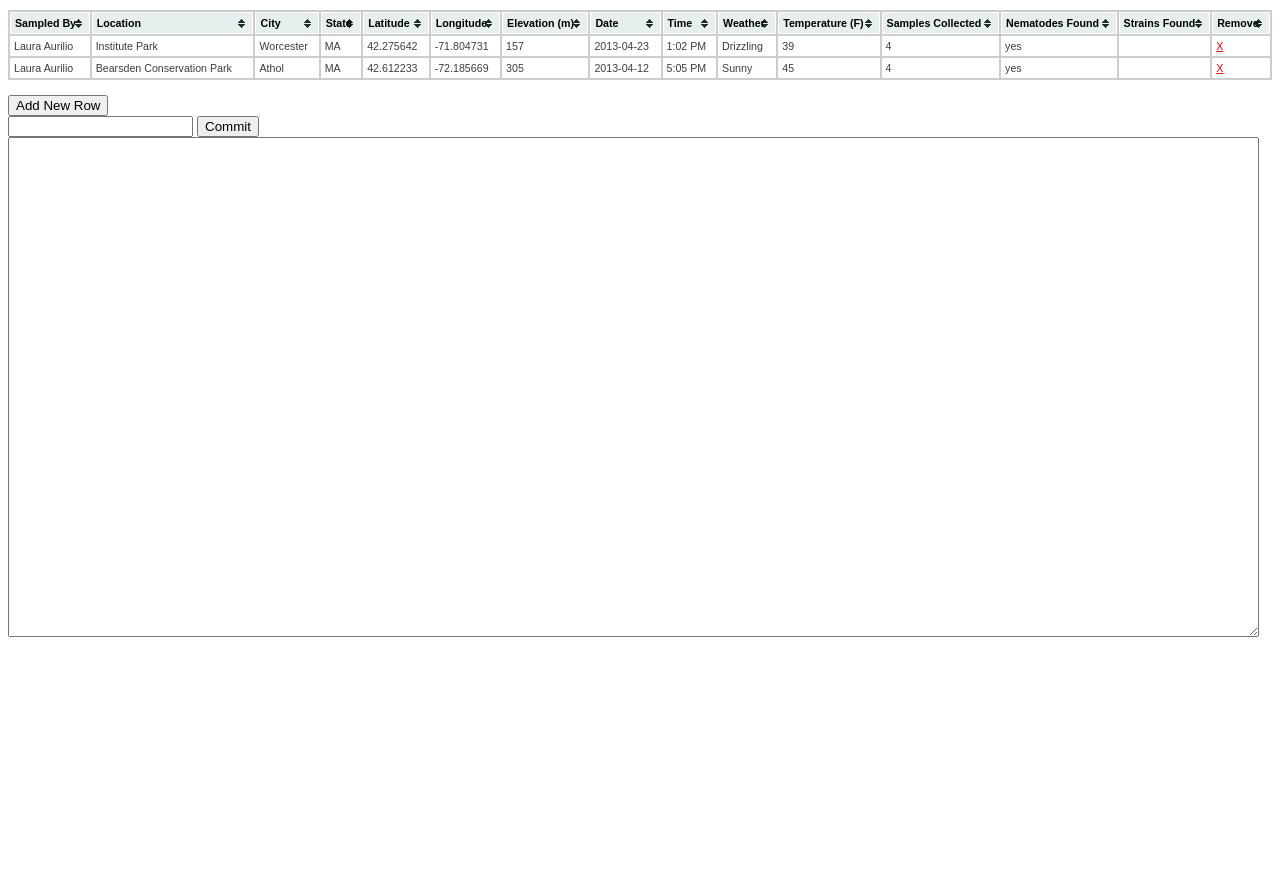
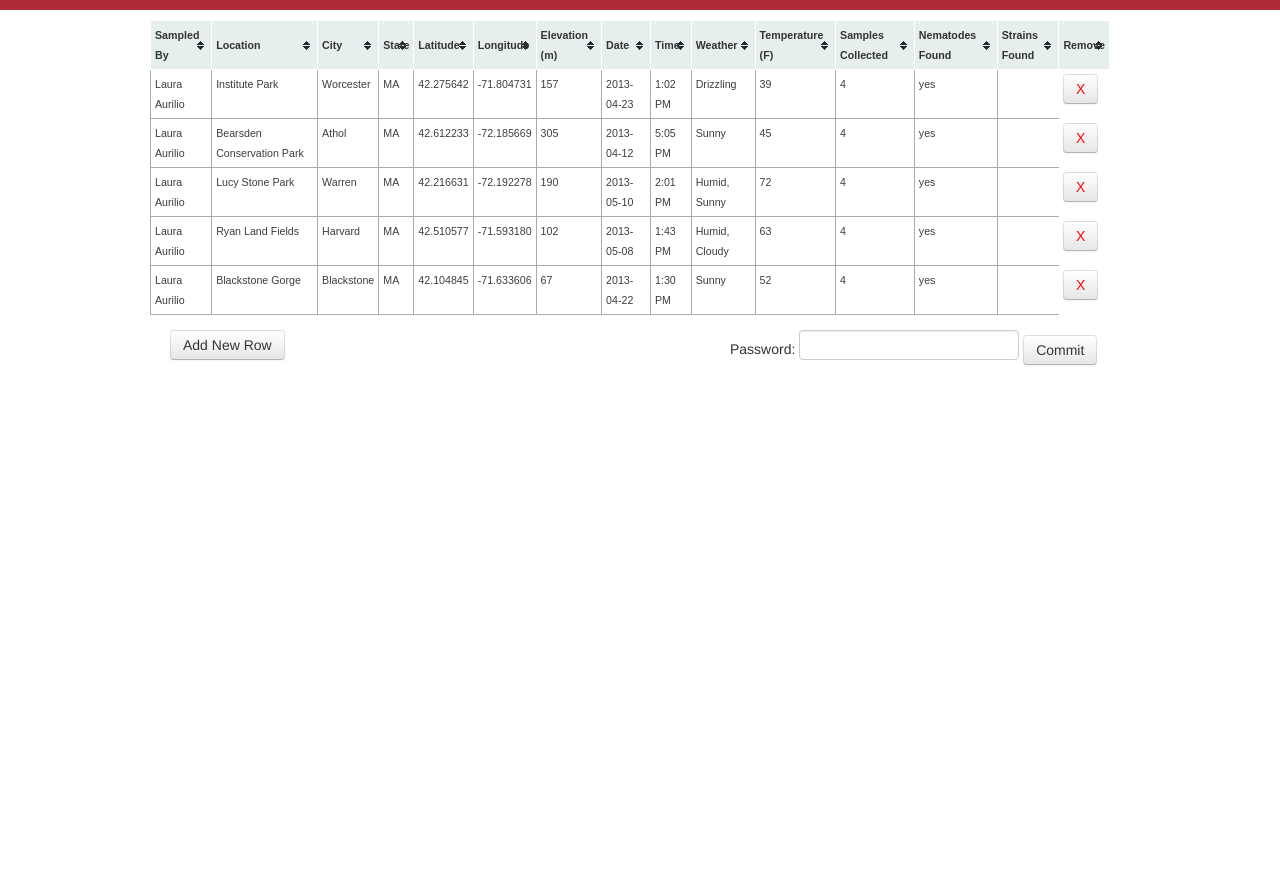
Before and after one commit to johnsynnott/CS-Nematodes, a PHP site: page /edit.html in a window 1280 px wide. Before the commit the page ends 637 px from the top, so only its background shows below. Run offline with PHP 8.4, Linux system fonts and the light colour scheme; some libraries are stand-ins or nearby versions.

Commit message:
Refactored javascript out of edit.html and data.html

```diff
--- a/edit.html
+++ b/edit.html
@@ -1,53 +1,37 @@
-<html>
+<!DOCTYPE html>
+<html lang="en">
   <head>
-	<title>Editor</title>
+    <meta charset="utf-8">
+    <title>Nematode Citizen Science</title>
+    <meta name="viewport" content="width=device-width, initial-scale=1.0">
+    <meta name="description" content="">
+    <meta name="author" content="">
+
+    <link href="res/css/bootstrap.css" rel="stylesheet">
     <link href="res/css/table-theme.css" rel="stylesheet">
-	<style type="text/css">
-	#JSONCont {
-		width: 99%;
-		height: 500px;
-	}
-	.remove {
-		color: #FF0000;
-	}
-	</style>
+    <!-- HTML5 shim, for IE6-8 support of HTML5 elements -->
+    <!--[if lt IE 9]>
+      <script src="res/js/html5shiv.js"></script>
+    <![endif]-->
+
+    <link href="res/css/standard.css" rel="stylesheet">
+
+    <!-- Fav and touch icons -->
+    <link rel="apple-touch-icon-precomposed" sizes="144x144" href="res/ico/apple-touch-icon-144-precomposed.png">
+    <link rel="apple-touch-icon-precomposed" sizes="114x114" href="res/ico/apple-touch-icon-114-precomposed.png">
+      <link rel="apple-touch-icon-precomposed" sizes="72x72" href="res/ico/apple-touch-icon-72-precomposed.png">
+                    <link rel="apple-touch-icon-precomposed" href="res/ico/apple-touch-icon-57-precomposed.png">
+                                   <link rel="shortcut icon" href="res/ico/favicon.png">
+
+    <!--<script type="text/javascript" src="http://ajax.googleapis.com/ajax/libs/jquery/1.9.1/jquery.min.js"></script>-->
     <script type="text/javascript" src="http://ajax.googleapis.com/ajax/libs/jquery/1.10.2/jquery.min.js"></script>
+    <script type="text/javascript" src="http://maps.google.com/maps/api/js?sensor=true"></script>
+    <script type="text/javascript" src="res/js/gmaps.js"></script>
     <script type="text/javascript" src="res/js/jquery.tablesorter.js"></script>
-	<script type="text/javascript">
-		var map;
-		$(document).ready(function(){
-
-			$.getJSON("map.json",function(points){
-
-				for(var pid = 0; pid < points.length; pid++) {
-					var p = points[pid];
-
-					var row = '<tr class="dataRow" id="'+ pid +'">';
-					row += '<td class="editable sampler">' + p.sampler + '</td>';
-					row += '<td class="editable locName">' + p.locName + '</td>';
-					row += '<td class="editable city">' + p.city + '</td>';
-					row += '<td class="editable state">' + p.state + '</td>';
-					row += '<td class="editable latitude">' + p.latitude + '</td>';
-					row += '<td class="editable longitude">' + p.longitude + '</td>';
-					row += '<td class="editable elevation">' + p.elevation + '</td>';
-					row += '<td class="editable date">' + p.date + '</td>';
-					row += '<td class="editable sampleTime">' + p.sampleTime + '</td>';
-					row += '<td class="editable weather">' + p.weather + '</td>';
-					row += '<td class="editable temperture">' + p.temperture + '</td>';
-					row += '<td class="editable samples">' + p.samples + '</td>';
-					row += '<td class="editable nematodesFound">' + p.nematodesFound + '</td>';
-					row += '<td class="editable strains">' + p.strains + '</td>';
-					row += '<td class="removeCont"><a class="remove" href="#">X</a></td>';
-					row += '</tr>';
-
-					$("#chart").append(row);
-				}
-				$("#DataTable").tablesorter();
-			});
-		});
-		</script>
 	</head>
 	<body>
+		<div class="container">
+			<div class="row">
 				<table id="DataTable" class="tablesorter">
 					<thead>
 						<tr>
@@ -71,117 +55,20 @@
 					<tbody id="chart">
 					</tbody>
 				</table>
-		<input type="button" id="newRowButton" value="Add New Row" />
+			</div>
+			<div id="controlContainer" class="row">
+				<div class="span7">
+					<a class="btn" id="newRowButton">Add New Row</a>
+				</div>
+				<div class="span5">
 					<form id="mainForm" method="POST" action="http://users.wpi.edu/~john/cgi-bin/updatemap.pl">
-			<input type="password" id="subPass" name="password" />
-			<input type="submit" id="submitButton" value="Commit" />
+						Password: <input type="password" id="subPass" name="password" />
+						<input class="btn" type="submit" id="submitButton" value="Commit" />
 						<textarea id="JSONCont" name="compJSON"></textarea>
 					</form>
-		<script type="text/javascript">
-		$("#chart").on("click", ".editable", function(e) {
-			var content = $(this).text();
-			$(this).html('<input id="editingElement" type="text" value="' + content + '"></input>');
-			$(this).removeClass("editable");
-			$(this).addClass("editing");
-			$('#editingElement').focus();
-		});
-
-		$("#chart").on("blur", ".editing", function(e) {
-			var content = $('#editingElement').val();
-			$(this).html(content);
-			$(this).removeClass("editing");
-			$(this).addClass("editable");
-		});
-
-		$("#chart").on("keypress", ".editing", function(e) {
-			if (e.which == 13) {
-				var content = $('#editingElement').val();
-				$(this).html(content);
-				$(this).removeClass("editing");
-				$(this).addClass("editable");
-			}
-		});
-
-		$("#newRowButton").click(function() {
-			var row = '<tr class="dataRow">';
-			row += '<td class="editable sampler"></td>';
-			row += '<td class="editable locName"></td>';
-			row += '<td class="editable city"></td>';
-			row += '<td class="editable state"></td>';
-			row += '<td class="editable latitude"></td>';
-			row += '<td class="editable longitude"></td>';
-			row += '<td class="editable elevation"></td>';
-			row += '<td class="editable date"></td>';
-			row += '<td class="editable sampleTime"></td>';
-			row += '<td class="editable weather"></td>';
-			row += '<td class="editable temperture"></td>';
-			row += '<td class="editable samples"></td>';
-			row += '<td class="editable nematodesFound"></td>';
-			row += '<td class="editable strains"></td>';
-			row += '<td class="removeCont"><a class="remove" href="#">X</a></td>';
-			row += '</tr>';
-
-			$("#chart").append(row);
-		});
-
-		$('form').submit(function(e) {
-			console.log('ran1');
-			//e.preventDefault();
-			console.log('ran2');
-			var JSON = "[";
-			var count = 0;
-			$("#chart").children("tr").each(function() {
-				if (count == 0) {
-					JSON += "\n\t{";
-				} else {
-					JSON += ",\n\t{"
-				}
-				count++;
-
-				var sampler = $(this).find('.sampler').text();
-				var locName = $(this).find('.locName').text();
-				var city = $(this).find('.city').text();
-				var state = $(this).find('.state').text();
-				var latitude = $(this).find('.latitude').text();
-				var longitude = $(this).find('.longitude').text();
-				var elevation = $(this).find('.elevation').text();
-				var date = $(this).find('.date').text();
-				var sampleTime = $(this).find('.sampleTime').text();
-				var weather = $(this).find('.weather').text();
-				var temperture = $(this).find('.temperture').text();
-				var samples = $(this).find('.samples').text();
-				var nematodesFound = $(this).find('.nematodesFound').text();
-				var strains = $(this).find('.strains').text();
-
-				JSON += '\n\t\t"sampler": "' + sampler + '",';
-				JSON += '\n\t\t"locName": "' + locName + '",';
-				JSON += '\n\t\t"city": "' + city + '",';
-				JSON += '\n\t\t"state": "' + state + '",';
-				JSON += '\n\t\t"latitude": "' + latitude + '",';
-				JSON += '\n\t\t"longitude": "' + longitude + '",';
-				JSON += '\n\t\t"elevation": "' + elevation + '",';
-				JSON += '\n\t\t"date": "' + date + '",';
-				JSON += '\n\t\t"sampleTime": "' + sampleTime + '",';
-				JSON += '\n\t\t"weather": "' + weather + '",';
-				JSON += '\n\t\t"temperture": "' + temperture + '",';
-				JSON += '\n\t\t"samples": "' + samples + '",';
-				JSON += '\n\t\t"nematodesFound": "' + nematodesFound + '",';
-				JSON += '\n\t\t"strains": "' + strains + '"';
-
-				JSON += "\n\t}";
-			});
-
-			JSON += "\n]";
-			console.log('ran3');
-			$("#JSONCont").val(JSON);
-			console.log('ran4');
-			return true;
-			console.log('ran5');
-		});
-
-		$("#chart").on("click", ".remove", function(e) {
-			$(this).parent().parent().remove();
-		});
-		</script>
+				</div>
+			</div>
+		</div>
+		<script type="text/javascript" src="res/js/edit.js"></script>
 	</body>
 </html>
--- a/map.json
+++ b/map.json
@@ -5,7 +5,7 @@
 		"city": "Worcester",
 		"state": "MA",
 		"latitude": "42.275642",
-		"longitude":  "-71.804731",
+		"longitude": "-71.804731",
 		"elevation": "157",
 		"date": "2013-04-23",
 		"sampleTime": "1:02 PM",
@@ -21,7 +21,7 @@
 		"city": "Athol",
 		"state": "MA",
 		"latitude": "42.612233",
-		"longitude":  "-72.185669",
+		"longitude": "-72.185669",
 		"elevation": "305",
 		"date": "2013-04-12",
 		"sampleTime": "5:05 PM",
@@ -30,5 +30,53 @@
 		"samples": "4",
 		"nematodesFound": "yes",
 		"strains": ""
+	},
+	{
+		"sampler": "Laura Aurilio",
+		"locName": "Lucy Stone Park",
+		"city": "Warren",
+		"state": "MA",
+		"latitude": "42.216631",
+		"longitude": "-72.192278",
+		"elevation": "190",
+		"date": "2013-05-10",
+		"sampleTime": "2:01 PM",
+		"weather": "Humid, Sunny",
+		"temperture": "72",
+		"samples": "4",
+		"nematodesFound": "yes",
+		"strains": ""
+	},
+	{
+		"sampler": "Laura Aurilio",
+		"locName": "Ryan Land Fields",
+		"city": "Harvard",
+		"state": "MA",
+		"latitude": "42.510577",
+		"longitude": "-71.593180",
+		"elevation": "102",
+		"date": "2013-05-08",
+		"sampleTime": "1:43 PM",
+		"weather": "Humid, Cloudy",
+		"temperture": "63",
+		"samples": "4",
+		"nematodesFound": "yes",
+		"strains": ""
+	},
+	{
+		"sampler": "Laura Aurilio",
+		"locName": "Blackstone Gorge",
+		"city": "Blackstone",
+		"state": "MA",
+		"latitude": "42.104845",
+		"longitude": "-71.633606",
+		"elevation": "67",
+		"date": "2013-04-22",
+		"sampleTime": "1:30 PM",
+		"weather": "Sunny",
+		"temperture": "52",
+		"samples": "4",
+		"nematodesFound": "yes",
+		"strains": ""
 	}
 ]
--- a/res/css/standard.css
+++ b/res/css/standard.css
@@ -67,3 +67,32 @@
 #contact-message {
 	height: 300px;
 }
+
+
+
+
+
+
+#mainForm {
+	display: inline;
+}
+
+#JSONCont {
+	width: 99%;
+	height: 500px;
+	visibility: hidden;
+}
+
+.editable {
+	border-left: 1px solid #AAA;
+	border-bottom: 1px solid #AAA;
+}
+
+.editing {
+	border-left: 1px solid #AAA;
+	border-bottom: 1px solid #AAA;
+}
+
+.remove {
+	color: #FF0000;
+}
```
Also changed, not shown: data.html (+2 -133 lines), res/js/data.js (added, +51 -0 lines), res/js/edit.js (added, +136 -0 lines). Lines whose indentation alone changed are shown as unchanged.
